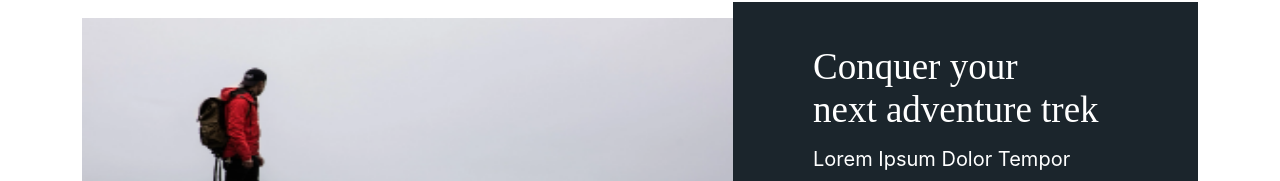
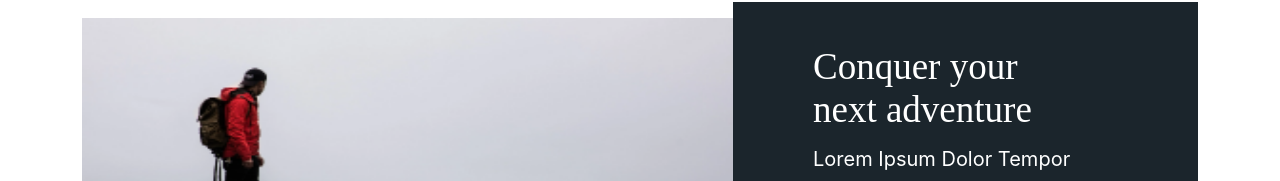
Before and after one commit to NehaC2022/Venia-Capstone, a React (Create React App) app: page /#/ in a window 1280 px wide. Shown: the part 1148-1329 px from the top of the page. Built offline with nearby package versions, Linux system fonts and the light colour scheme.

Commit message:
Update AdventureBanner.js

```diff
--- a/src/Component/Banner/AdventureBanner.js
+++ b/src/Component/Banner/AdventureBanner.js
@@ -9,7 +9,7 @@ export default function AdventureBanner() {
             </div>
             <div className='aem-GridColumn aem-GridColumn--default--5 aem-GridColumn--phone--12 adventure-banner-content'>
                 <h1>Conquer your </h1>
-                <h1 className='adventure_heading'> next adventure trek</h1>
+                <h1 className='adventure_heading'> next adventure</h1>
                 <p>Lorem Ipsum Dolor Tempor</p>
                 <Button className="btn_device" text="SHOP Device" />
                 <img src={require('../../images/map-pin.svg').default} alt='Location' aria-label='Location' className='location-icon'
```
